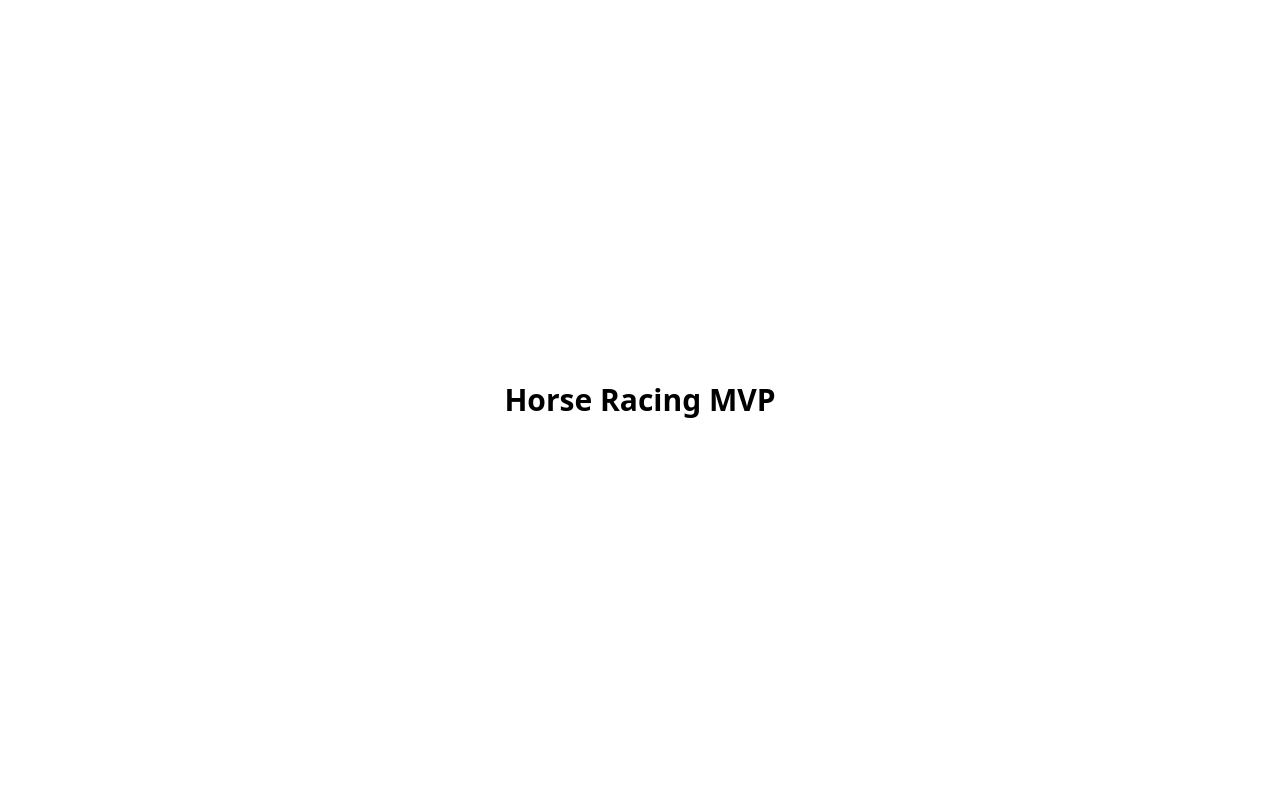
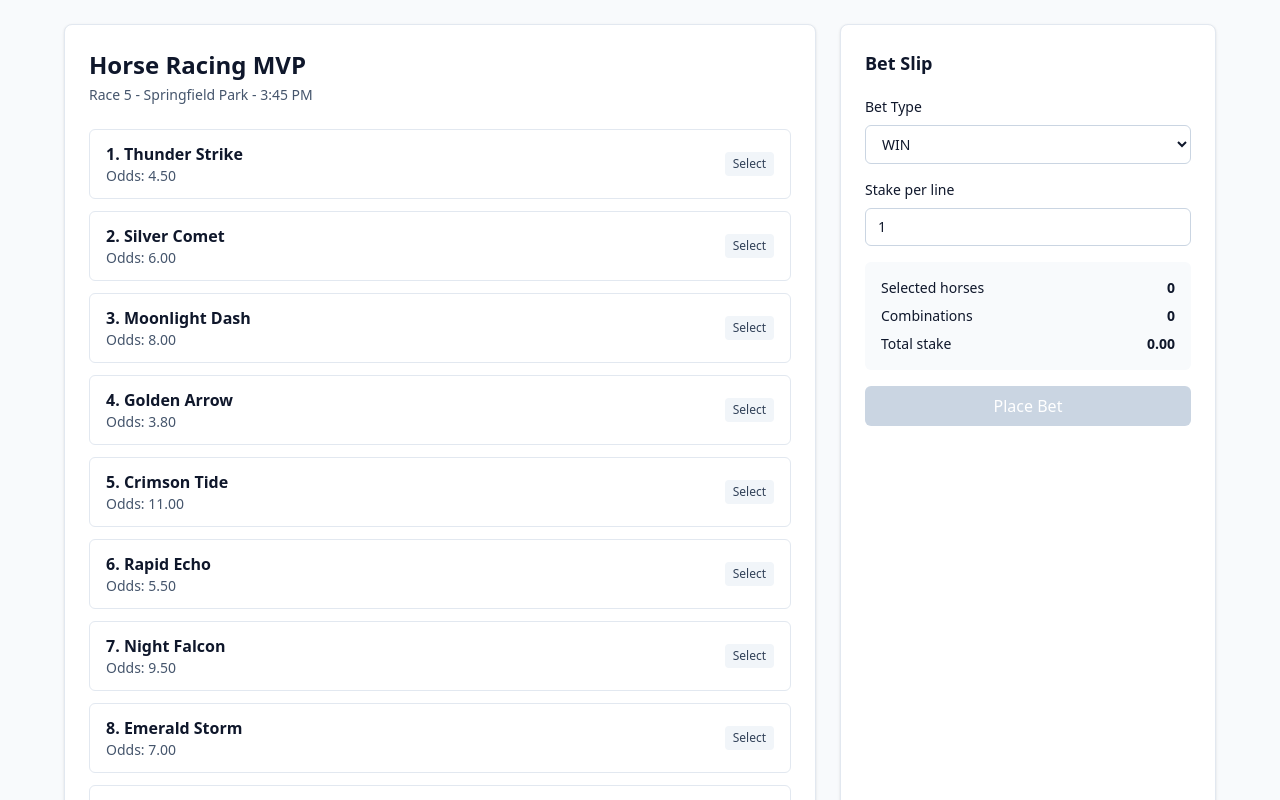
Before and after one commit to ptsportsbookcom-sudo/horse-racing-iframe-mvp, a Next.js app: page / in a window 1280 px wide. Shown: the top 800 px of the page. Built offline with nearby package versions, Linux system fonts and the light colour scheme.

Commit message:
feat: basic horse racing UI with bet slip and selections

```diff
--- a/app/page.tsx
+++ b/app/page.tsx
@@ -1,7 +1,175 @@
+"use client";
+
+import { useMemo, useState } from "react";
+import {
+  calculateExactaBoxed,
+  calculateTotalStake,
+  calculateTrifectaBoxed,
+} from "@/lib/betting";
+
+type BetType = "WIN" | "PLACE" | "EXACTA_BOXED" | "TRIFECTA_BOXED";
+
+type Horse = {
+  number: number;
+  name: string;
+  odds: string;
+};
+
+const RACE = {
+  title: "Race 5 - Springfield Park",
+  time: "3:45 PM",
+  horses: [
+    { number: 1, name: "Thunder Strike", odds: "4.50" },
+    { number: 2, name: "Silver Comet", odds: "6.00" },
+    { number: 3, name: "Moonlight Dash", odds: "8.00" },
+    { number: 4, name: "Golden Arrow", odds: "3.80" },
+    { number: 5, name: "Crimson Tide", odds: "11.00" },
+    { number: 6, name: "Rapid Echo", odds: "5.50" },
+    { number: 7, name: "Night Falcon", odds: "9.50" },
+    { number: 8, name: "Emerald Storm", odds: "7.00" },
+    { number: 9, name: "Iron Spirit", odds: "13.00" },
+    { number: 10, name: "Royal Legend", odds: "10.00" },
+  ] satisfies Horse[],
+};
+
 export default function Home() {
+  const [selectedHorseNumbers, setSelectedHorseNumbers] = useState<number[]>([]);
+  const [betType, setBetType] = useState<BetType>("WIN");
+  const [stakePerLine, setStakePerLine] = useState<string>("1");
+
+  const combinations = useMemo(() => {
+    switch (betType) {
+      case "EXACTA_BOXED":
+        return calculateExactaBoxed(selectedHorseNumbers).numberOfLines;
+      case "TRIFECTA_BOXED":
+        return calculateTrifectaBoxed(selectedHorseNumbers).numberOfLines;
+      case "WIN":
+      case "PLACE":
+        return selectedHorseNumbers.length;
+      default:
+        return 0;
+    }
+  }, [selectedHorseNumbers, betType]);
+
+  const stakeValue = Number(stakePerLine) > 0 ? Number(stakePerLine) : 0;
+  const totalStake = useMemo(
+    () => calculateTotalStake(combinations, stakeValue),
+    [combinations, stakeValue]
+  );
+
+  function toggleHorseSelection(horseNumber: number) {
+    setSelectedHorseNumbers((prev) =>
+      prev.includes(horseNumber)
+        ? prev.filter((number) => number !== horseNumber)
+        : [...prev, horseNumber]
+    );
+  }
+
   return (
-    <main className="min-h-screen flex items-center justify-center">
-      <h1 className="text-3xl font-semibold">Horse Racing MVP</h1>
+    <main className="min-h-screen bg-slate-50 p-6 text-slate-900">
+      <div className="mx-auto grid w-full max-w-6xl gap-6 lg:grid-cols-[2fr_1fr]">
+        <section className="rounded-lg border border-slate-200 bg-white p-6 shadow-sm">
+          <div className="mb-6">
+            <h1 className="text-2xl font-bold">Horse Racing MVP</h1>
+            <p className="mt-1 text-sm text-slate-600">
+              {RACE.title} - {RACE.time}
+            </p>
+          </div>
+
+          <div className="space-y-3">
+            {RACE.horses.map((horse) => {
+              const isSelected = selectedHorseNumbers.includes(horse.number);
+
+              return (
+                <button
+                  key={horse.number}
+                  type="button"
+                  onClick={() => toggleHorseSelection(horse.number)}
+                  className={`flex w-full items-center justify-between rounded-md border px-4 py-3 text-left transition ${
+                    isSelected
+                      ? "border-blue-600 bg-blue-50"
+                      : "border-slate-200 bg-white hover:border-slate-300"
+                  }`}
+                >
+                  <div>
+                    <p className="font-semibold">
+                      {horse.number}. {horse.name}
+                    </p>
+                    <p className="text-sm text-slate-600">Odds: {horse.odds}</p>
+                  </div>
+                  <span
+                    className={`rounded px-2 py-1 text-xs font-medium ${
+                      isSelected
+                        ? "bg-blue-600 text-white"
+                        : "bg-slate-100 text-slate-700"
+                    }`}
+                  >
+                    {isSelected ? "Selected" : "Select"}
+                  </span>
+                </button>
+              );
+            })}
+          </div>
+        </section>
+
+        <aside className="rounded-lg border border-slate-200 bg-white p-6 shadow-sm">
+          <h2 className="text-lg font-semibold">Bet Slip</h2>
+
+          <div className="mt-5 space-y-4">
+            <div>
+              <label className="mb-2 block text-sm font-medium">Bet Type</label>
+              <select
+                value={betType}
+                onChange={(event) => setBetType(event.target.value as BetType)}
+                className="w-full rounded-md border border-slate-300 bg-white px-3 py-2 text-sm"
+              >
+                <option value="WIN">WIN</option>
+                <option value="PLACE">PLACE</option>
+                <option value="EXACTA_BOXED">EXACTA_BOXED</option>
+                <option value="TRIFECTA_BOXED">TRIFECTA_BOXED</option>
+              </select>
+            </div>
+
+            <div>
+              <label htmlFor="stake" className="mb-2 block text-sm font-medium">
+                Stake per line
+              </label>
+              <input
+                id="stake"
+                type="number"
+                min="0"
+                step="0.5"
+                value={stakePerLine}
+                onChange={(event) => setStakePerLine(event.target.value)}
+                className="w-full rounded-md border border-slate-300 px-3 py-2 text-sm"
+              />
+            </div>
+
+            <div className="rounded-md bg-slate-50 p-4 text-sm">
+              <p className="flex justify-between">
+                <span>Selected horses</span>
+                <span className="font-semibold">{selectedHorseNumbers.length}</span>
+              </p>
+              <p className="mt-2 flex justify-between">
+                <span>Combinations</span>
+                <span className="font-semibold">{combinations}</span>
+              </p>
+              <p className="mt-2 flex justify-between">
+                <span>Total stake</span>
+                <span className="font-semibold">{totalStake.toFixed(2)}</span>
+              </p>
+            </div>
+
+            <button
+              type="button"
+              disabled={combinations === 0 || stakeValue === 0}
+              className="w-full rounded-md bg-blue-600 px-4 py-2 font-medium text-white transition hover:bg-blue-700 disabled:cursor-not-allowed disabled:bg-slate-300"
+            >
+              Place Bet
+            </button>
+          </div>
+        </aside>
+      </div>
     </main>
   );
 }
--- /dev/null
+++ b/lib/betting.ts
@@ -0,0 +1,60 @@
+export type BoxedCalculationResult = {
+  combinations: number[][];
+  numberOfLines: number;
+};
+
+export function calculateExactaBoxed(
+  selections: number[]
+): BoxedCalculationResult {
+  const combinations: number[][] = [];
+
+  if (selections.length < 2) {
+    return { combinations, numberOfLines: 0 };
+  }
+
+  for (let i = 0; i < selections.length; i += 1) {
+    for (let j = 0; j < selections.length; j += 1) {
+      if (i !== j) {
+        combinations.push([selections[i], selections[j]]);
+      }
+    }
+  }
+
+  return {
+    combinations,
+    numberOfLines: combinations.length,
+  };
+}
+
+export function calculateTrifectaBoxed(
+  selections: number[]
+): BoxedCalculationResult {
+  const combinations: number[][] = [];
+
+  if (selections.length < 3) {
+    return { combinations, numberOfLines: 0 };
+  }
+
+  for (let i = 0; i < selections.length; i += 1) {
+    for (let j = 0; j < selections.length; j += 1) {
+      for (let k = 0; k < selections.length; k += 1) {
+        if (i !== j && i !== k && j !== k) {
+          combinations.push([selections[i], selections[j], selections[k]]);
+        }
+      }
+    }
+  }
+
+  return {
+    combinations,
+    numberOfLines: combinations.length,
+  };
+}
+
+export function calculateTotalStake(lines: number, stakePerLine: number): number {
+  const safeLines = Number.isFinite(lines) && lines > 0 ? lines : 0;
+  const safeStake =
+    Number.isFinite(stakePerLine) && stakePerLine > 0 ? stakePerLine : 0;
+
+  return safeLines * safeStake;
+}
```
